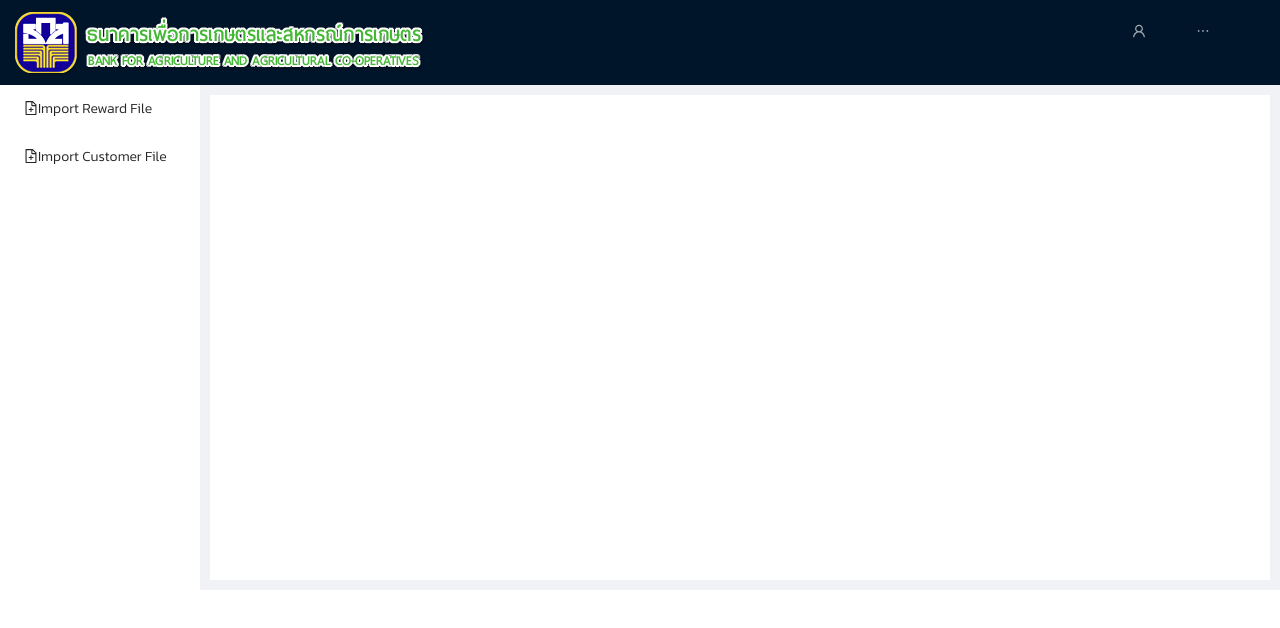
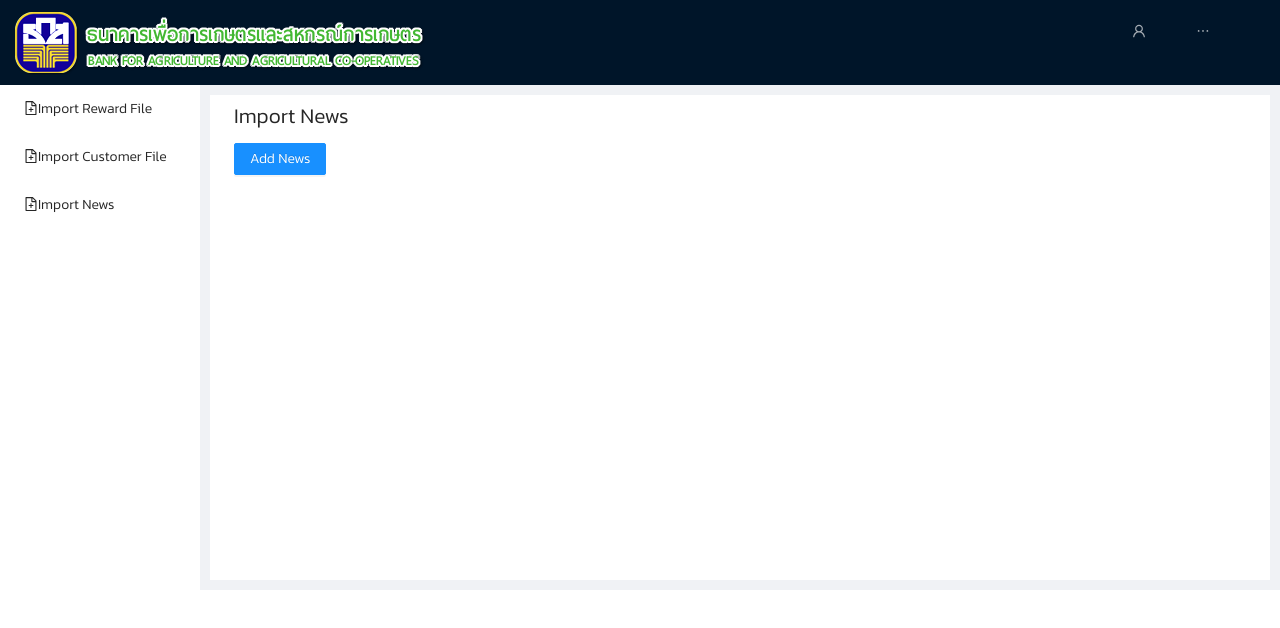
Before and after one commit to baac-codecamp/final-americano-admin-gui, a React (Create React App) app: page /admin/news in a window 1280 px wide. Shown: the top 628 px of the page. Built offline with nearby package versions, Linux system fonts and the light colour scheme; sample sign-in values are in the browser's storage.

Commit message:
[Edited]: Add Redux For Module AddNews

```diff
--- /dev/null
+++ b/src/Component/CreateNews.js
@@ -0,0 +1,33 @@
+import React, { Component } from 'react'
+import { connect } from 'react-redux'
+import { Input } from 'antd'
+import { updateTempNews } from '../actions'
+
+class CreateNews extends Component {
+  constructor(props) {
+    super(props)
+    this.updateInput = this.updateInput.bind(this)
+  }
+
+  updateInput(e) {
+    const { name, value } = e.target
+    this.props.dispatch(updateTempNews(name, value))
+  }
+
+  render() {
+    const { title, imgUrl, desc } = this.props.news
+    return (
+      <div>
+        Title: <Input placeholder="Title..." name="title" value={title} onChange={this.updateInput} />
+        <br />
+        <br />
+        ImgUrl: <Input placeholder="ImgUrl..." name="imgUrl" value={imgUrl} onChange={this.updateInput} />
+        <br />
+        <br />
+        Desc: <Input placeholder="Desc..." name="desc" value={desc} onChange={this.updateInput} />
+      </div>
+    )
+  }
+}
+
+export default connect((state) => state)(CreateNews)
--- a/src/Component/ImportCusFileComponent.js
+++ b/src/Component/ImportCusFileComponent.js
@@ -1,8 +1,7 @@
 import React, { Component } from 'react'
 import XLSX from 'xlsx'
 import _axios from 'axios'
-import { Button, Alert } from "antd";
-
+import { Button, Alert } from 'antd'
 
 export default class ImportCusFileComponent extends Component {
   constructor(props) {
@@ -36,7 +35,7 @@ export default class ImportCusFileComponent extends Component {
       return
     }
 
-    if (!this.state.file.name.includes("customer")) {
+    if (!this.state.file.name.includes('customer')) {
       alert('กรุณาเลือกเฉพาะชื่อไฟล์ Customer')
       return
     }
@@ -50,28 +49,26 @@ export default class ImportCusFileComponent extends Component {
       const wsData = XLSX.utils.sheet_to_json(wb.Sheets[wb.SheetNames[0]])
       console.log(wsData)
       // axios post Data to api
-      const user = JSON.parse(localStorage.getItem("user"));
+      const user = JSON.parse(localStorage.getItem('user'))
       console.log(user)
 
       const currHeader = {
-        'Authorization': 'Bearer ' + user.token,
-        'Content-Type': 'application/json'
+        Authorization: 'Bearer ' + user.token,
+        'Content-Type': 'application/json',
       }
 
       console.log(currHeader)
-      _axios.post(`https://americano-salak-api.topwork.asia/admin/auth/insertDataCustomer`, { listDataCustomer: wsData }
-        , { headers: currHeader })
+      _axios
+        .post(`https://americano-salak-api.topwork.asia/admin/auth/insertDataCustomer`, { listDataCustomer: wsData }, { headers: currHeader })
         .then((res) => {
-          alert("Upload Successed")
+          alert('Upload Successed')
           this.setAlert(res.data.response_message, 'success')
           window.location.replace('/admin/customer')
         })
         .catch((error) => {
-          alert("Upload Failed")
+          alert('Upload Failed')
         })
-
     }
-
   }
 
   setAlert = (message, type) => {
@@ -81,15 +78,14 @@ export default class ImportCusFileComponent extends Component {
     })
   }
 
-
   render() {
-
     return (
-
       <div style={{ margin: '-20px 0px' }}>
         <h2>Import Customer File</h2>
         <input type="file" id="file" accept=".xlsx" onChange={this.handleChange} />
-        <Button type="primary" value="Upload Data" shape="round" onClick={this.uploadData}>Upload File</Button>
+        <Button type="primary" value="Upload Data" shape="round" onClick={this.uploadData}>
+          Upload File
+        </Button>
         {this.state.alertMessage !== '' && <Alert message={this.state.alertMessage} type={this.state.alertType} showIcon />}
       </div>
     )
--- /dev/null
+++ b/src/Component/ImportNewsComponent.js
@@ -0,0 +1,74 @@
+import React, { Component } from 'react'
+import { Modal, Button } from 'antd'
+import CreateNews from './CreateNews'
+import { connect } from 'react-redux'
+import { clearTempNews } from '../actions'
+import _axios from 'axios'
+
+class ImportNewsComponent extends Component {
+  state = { visible: false }
+
+  showModal = () => {
+    this.setState({
+      visible: true,
+    })
+  }
+
+  handleOk = (e) => {
+    this.setState({
+      visible: false,
+    })
+    this.insertNews()
+    this.props.dispatch(clearTempNews())
+  }
+
+  handleCancel = (e) => {
+    this.setState({
+      visible: false,
+    })
+    this.props.dispatch(clearTempNews())
+  }
+
+  insertNews = () => {
+    const user = JSON.parse(localStorage.getItem('user'))
+    const { title, imgUrl, desc } = this.props.news
+
+    const currHeader = {
+      Authorization: 'Bearer ' + user.token,
+      'Content-Type': 'application/json',
+    }
+
+    const currBody = {
+      title,
+      imgUrl,
+      desc,
+    }
+
+    _axios
+      .post(`https://americano-salak-api.topwork.asia/admin/auth/addNews`, currBody, { headers: currHeader })
+      .then((res) => {
+        alert('Add News Successed')
+        //this.setAlert(res.data.response_message, 'success')
+        //window.location.replace('/admin/news')
+      })
+      .catch((error) => {
+        // alert('Upload Failed')
+      })
+  }
+
+  render() {
+    return (
+      <div style={{ margin: '-20px 0px' }}>
+        <h2>Import News</h2>
+        <Button type="primary" onClick={this.showModal}>
+          Add News
+        </Button>
+        <Modal title="Add News" visible={this.state.visible} onOk={this.handleOk} onCancel={this.handleCancel}>
+          <CreateNews></CreateNews>
+        </Modal>
+      </div>
+    )
+  }
+}
+
+export default connect((state) => state)(ImportNewsComponent)
--- /dev/null
+++ b/src/actions/index.js
@@ -0,0 +1,9 @@
+export const updateTempNews = (name, value) => ({
+  type: 'UPDATE_TEMP_NEWS',
+  name,
+  value,
+})
+
+export const clearTempNews = (name, value) => ({
+  type: 'CLEAR_TEMP_NEWS',
+})
--- a/src/index.js
+++ b/src/index.js
@@ -1,11 +1,20 @@
-import React from 'react';
-import ReactDOM from 'react-dom';
-import './index.css';
-import App from './App';
+import React from 'react'
+import ReactDOM from 'react-dom'
+import { createStore } from 'redux'
+import { Provider } from 'react-redux'
+import rootReducer from './reducers'
+import './index.css'
+import App from './App'
+
+const store = createStore(rootReducer)
 
 ReactDOM.render(
+  <Provider store={store}>
+    <App />
+  </Provider>,
+
   // <React.StrictMode>
-    <App />,
-//  </React.StrictMode>,
+  // <App />,
+  // </React.StrictMode>,
   document.getElementById('root')
-);
+)
--- a/src/layouts/Admin/AdminLayout.js
+++ b/src/layouts/Admin/AdminLayout.js
@@ -1,56 +1,69 @@
-import { Layout, Menu } from 'antd';
-import { FileAddOutlined, UserOutlined } from '@ant-design/icons';
+import { Layout, Menu } from 'antd'
+import { FileAddOutlined, UserOutlined } from '@ant-design/icons'
 import './AdminLayout.css'
 import React, { Component } from 'react'
-import { Link } from 'react-router-dom';
+import { Link } from 'react-router-dom'
 import { withRouter } from 'react-router'
 import ImportRewardFileComponent from '../../Component/ImportRewardFileComponent'
 import ImportCusFileComponent from '../../Component/ImportCusFileComponent'
-const user = JSON.parse(localStorage.getItem("user"));
-const { Header, Sider, Content } = Layout;
+import ImportNewsComponent from '../../Component/ImportNewsComponent'
 
+const user = JSON.parse(localStorage.getItem('user'))
+const { Header, Sider, Content } = Layout
 
 const viewList = [
   {
-    pathname: "/admin/reward",
-    component: <ImportRewardFileComponent></ImportRewardFileComponent>
+    pathname: '/admin/reward',
+    component: <ImportRewardFileComponent></ImportRewardFileComponent>,
   },
   {
-    pathname: "/admin/customer",
-    component: <ImportCusFileComponent></ImportCusFileComponent>
-  }
+    pathname: '/admin/customer',
+    component: <ImportCusFileComponent></ImportCusFileComponent>,
+  },
+  {
+    pathname: '/admin/news',
+    component: <ImportNewsComponent></ImportNewsComponent>,
+  },
 ]
 
 class AdminLayout extends Component {
   state = {
     collapsed: false,
-  };
+  }
 
   render() {
-    const foundView = viewList.find(el => el.pathname === this.props.history.location.pathname)
+    const foundView = viewList.find((el) => el.pathname === this.props.history.location.pathname)
     return (
       <Layout>
-        <Header style={{ height: "85px" }}>
+        <Header style={{ height: '85px' }}>
           <div className="logo" />
           <Menu className="set-position-button" theme="dark" mode="horizontal">
-            <Menu.Item key="1" icon={<UserOutlined />}>{user.fullname}</Menu.Item>
-            <Menu.Item key="2" style={{ marginTop: "10px" }}><Link to="/login">Logout</Link></Menu.Item>
+            <Menu.Item key="1" icon={<UserOutlined />}>
+              {user.fullname}
+            </Menu.Item>
+            <Menu.Item key="2" style={{ marginTop: '10px' }}>
+              <Link to="/login">Logout</Link>
+            </Menu.Item>
           </Menu>
         </Header>
         <Layout>
           <Sider width={200} className="site-layout-background">
-            <Menu
-              mode="inline"
-              defaultSelectedKeys={['1']}
-              defaultOpenKeys={['sub1']}
-              style={{ height: '100%', borderRight: 0 }}
-            >
-              <Menu.Item> <FileAddOutlined /><Link to="/admin/reward">Import Reward File</Link></Menu.Item>
-              <Menu.Item> <FileAddOutlined /><Link to="/admin/customer">Import Customer File</Link></Menu.Item>
+            <Menu mode="inline" defaultSelectedKeys={['1']} defaultOpenKeys={['sub1']} style={{ height: '100%', borderRight: 0 }}>
+              <Menu.Item>
+                <FileAddOutlined />
+                <Link to="/admin/reward">Import Reward File</Link>
+              </Menu.Item>
+              <Menu.Item>
+                <FileAddOutlined />
+                <Link to="/admin/customer">Import Customer File</Link>
+              </Menu.Item>
+              <Menu.Item>
+                <FileAddOutlined />
+                <Link to="/admin/news">Import News</Link>
+              </Menu.Item>
             </Menu>
           </Sider>
           <Layout style={{ padding: '10px 10px 10px' }}>
-
             <Content
               className="site-layout-background"
               style={{
@@ -64,7 +77,7 @@ class AdminLayout extends Component {
           </Layout>
         </Layout>
       </Layout>
-    );
+    )
   }
 }
 export default withRouter(AdminLayout)
--- /dev/null
+++ b/src/reducers/index.js
@@ -0,0 +1,6 @@
+import { combineReducers } from 'redux'
+import news from './news'
+
+export default combineReducers({
+  news,
+})
--- /dev/null
+++ b/src/reducers/news.js
@@ -0,0 +1,37 @@
+const objNews = {
+  title: '',
+  imgUrl: '',
+  desc: '',
+}
+
+const news = (state = objNews, action) => {
+  switch (action.type) {
+    case 'UPDATE_TEMP_NEWS':
+      const { name, value } = action
+      switch (name) {
+        case 'title':
+          return {
+            ...state,
+            title: value,
+          }
+        case 'imgUrl':
+          return {
+            ...state,
+            imgUrl: value,
+          }
+        case 'desc':
+          return {
+            ...state,
+            desc: value,
+          }
+        default:
+          return state
+      }
+    case 'CLEAR_TEMP_NEWS':
+      return (state = objNews)
+    default:
+      return state
+  }
+}
+
+export default news
```
Also changed, not shown: package.json (+2 -8 lines), src/reducers/user.js (deleted), 1 other file (tests, documents, lock files or other folders).
